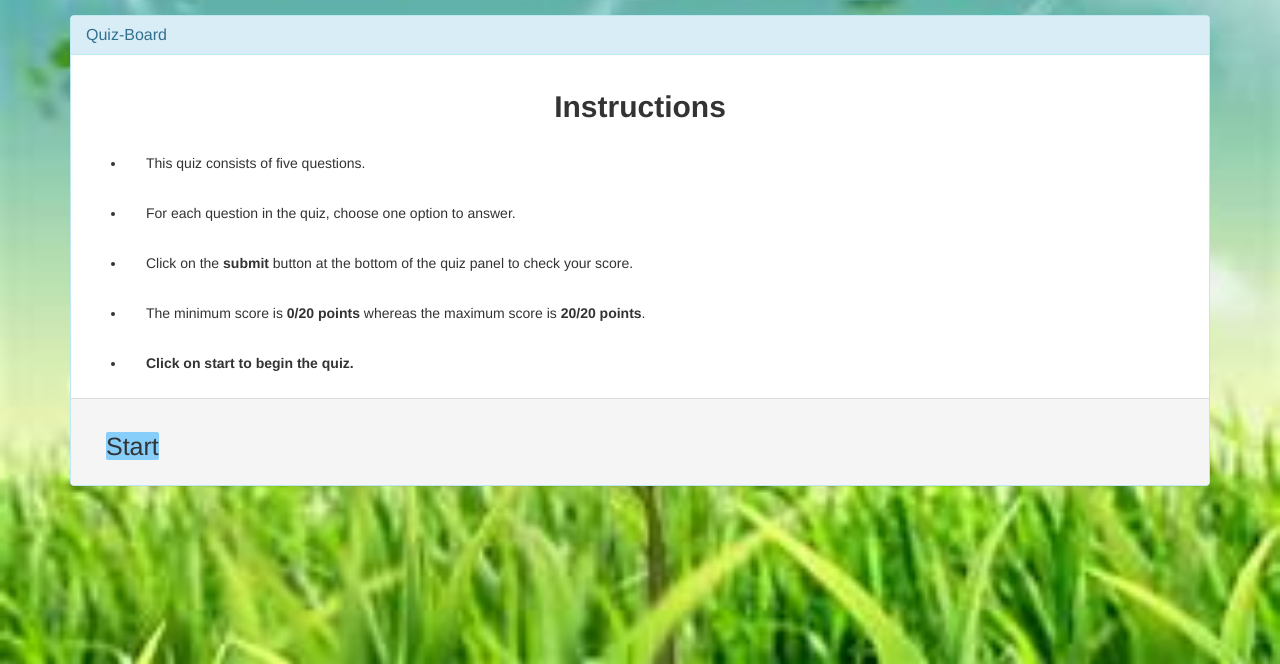
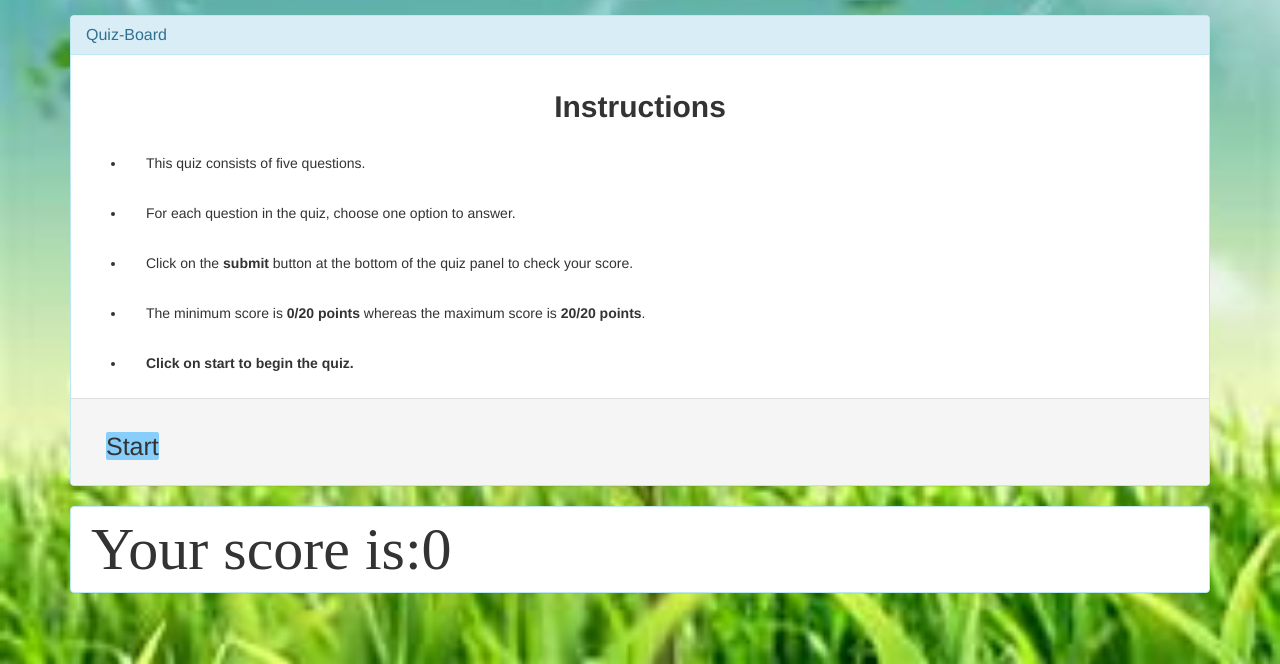
Before and after one commit to munganyendesandrine/QuizBoard, a plain HTML site: page index.html in a window 1280 px wide. Shown: the part 136-800 px from the top of the page. Drawn offline with Linux system fonts and the light colour scheme.

Commit message:
Score area added

```diff
--- a/index.html
+++ b/index.html
@@ -196,6 +196,12 @@
                       </form>
                   </div>
       </div>
+      <div class="final">
+          <div class="panel panel-info">
+            <span id="display">Your score is:0</span>
+          </div>
+      </div>
+
 
 </body>
 </html>
```
